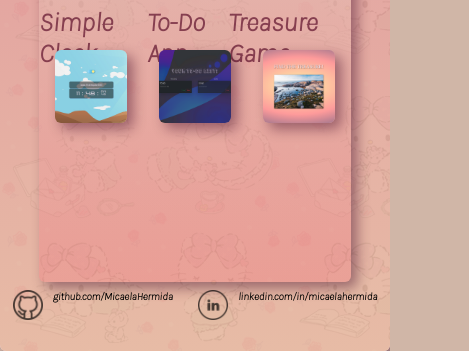
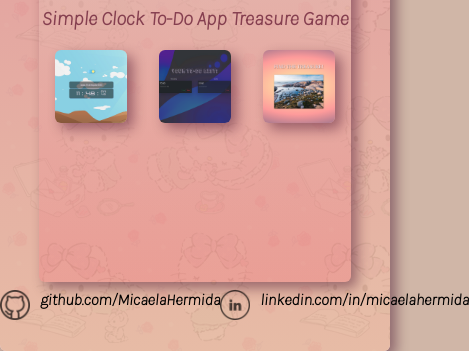
Before and after one commit to MicaelaHermida/portfolio, a plain HTML site: page index.html in a window 390 px wide. Shown: the part 493-844 px from the top of the page, 469 px wide, since content can reach past the window. Drawn offline with Linux system fonts and the light colour scheme.

Commit message:
query chg

```diff
--- a/styles.css
+++ b/styles.css
@@ -204,8 +204,12 @@ a:hover::after {
         justify-content: space-around;
     }
     .link-text{
-        font-size: 8pt;
+        font-size: 12pt;
         font-weight: bold;
     }
-
+    .link-text-projects{
+        font-size: 15pt;
+        font-weight: bold;
+        color: rgba(95, 18, 45, 0.714) !important;
+    }
 }
```
